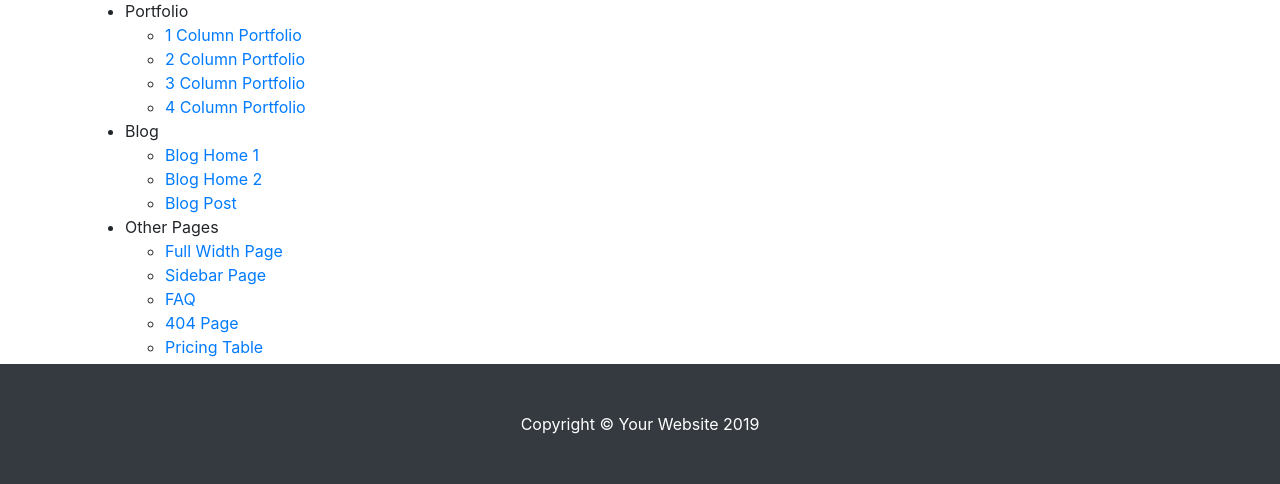
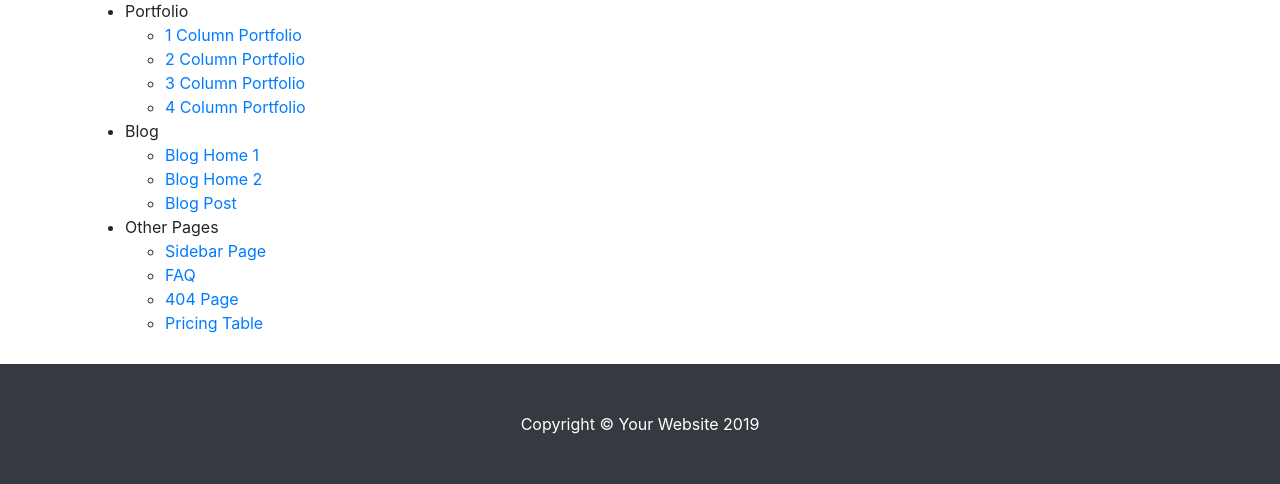
Before and after one commit to MarcLignarius/PHP.Template, a PHP site: page /404.php in a window 1280 px wide. Shown: the part 316-800 px from the top of the page. Run offline with PHP 8.4, Linux system fonts and the light colour scheme; data that the repository does not hold is empty.

Commit message:
update links

```diff
--- a/404.php
+++ b/404.php
@@ -13,7 +13,7 @@
             <a href="about.php">About</a>
         </li>
         <li>
-            <a href="services.html">Services</a>
+            <a href="services.php">Services</a>
         </li>
         <li>
             <a href="contact.php">Contact</a>
@@ -53,10 +53,7 @@
             Other Pages
             <ul>
                 <li>
-                    <a href="full-width-page.html">Full Width Page</a>
-                </li>
-                <li>
-                    <a href="sidebar.html">Sidebar Page</a>
+                    <a href="sidebar.php">Sidebar Page</a>
                 </li>
                 <li>
                     <a href="faq.php">FAQ</a>
@@ -65,7 +62,7 @@
                     <a href="404.php">404 Page</a>
                 </li>
                 <li>
-                    <a href="pricing-table.html">Pricing Table</a>
+                    <a href="pricing.php">Pricing Table</a>
                 </li>
             </ul>
         </li>
--- a/navigation.php
+++ b/navigation.php
@@ -25,7 +25,7 @@
                         <a class="dropdown-item" href="portfolio-2-col.php">2 Column Portfolio</a>
                         <a class="dropdown-item" href="portfolio-3-col.php">3 Column Portfolio</a>
                         <a class="dropdown-item" href="portfolio-4-col.php">4 Column Portfolio</a>
-                        <a class="dropdown-item" href="portfolio-item.html">Single Portfolio Item</a>
+                        <a class="dropdown-item" href="portfolio-item.php">Single Portfolio Item</a>
                     </div>
                 </li>
                 <li class="nav-item dropdown">
@@ -43,10 +43,10 @@
                         Other Pages
                     </a>
                     <div class="dropdown-menu dropdown-menu-right" aria-labelledby="navbarDropdownBlog">
-                        <a class="dropdown-item" href="sidebar.html">Sidebar Page</a>
+                        <a class="dropdown-item" href="sidebar.php">Sidebar Page</a>
                         <a class="dropdown-item" href="faq.php">FAQ</a>
                         <a class="dropdown-item" href="404.php">404</a>
-                        <a class="dropdown-item" href="pricing.html">Pricing Table</a>
+                        <a class="dropdown-item" href="pricing.php">Pricing Table</a>
                     </div>
                 </li>
             </ul>
```
